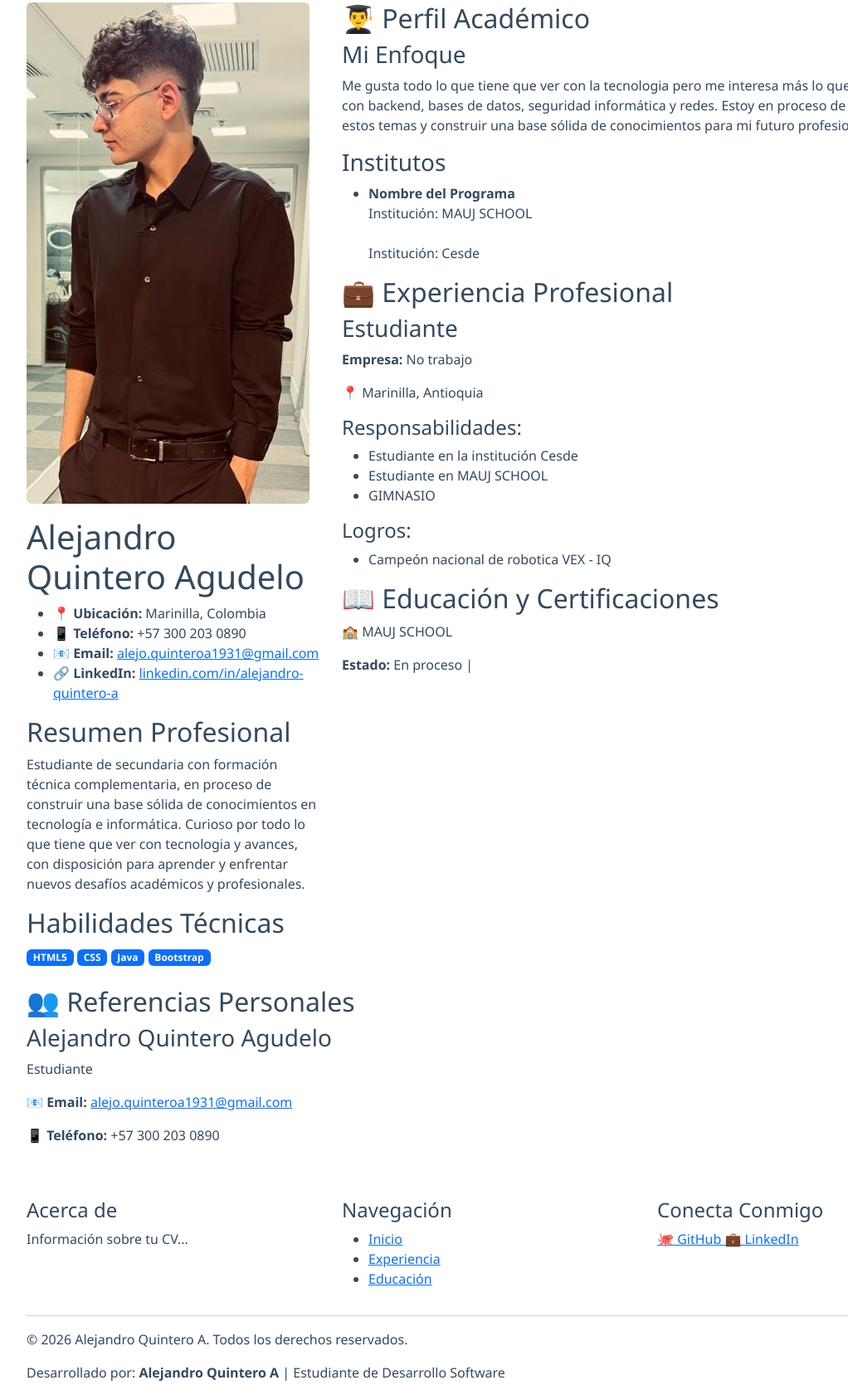
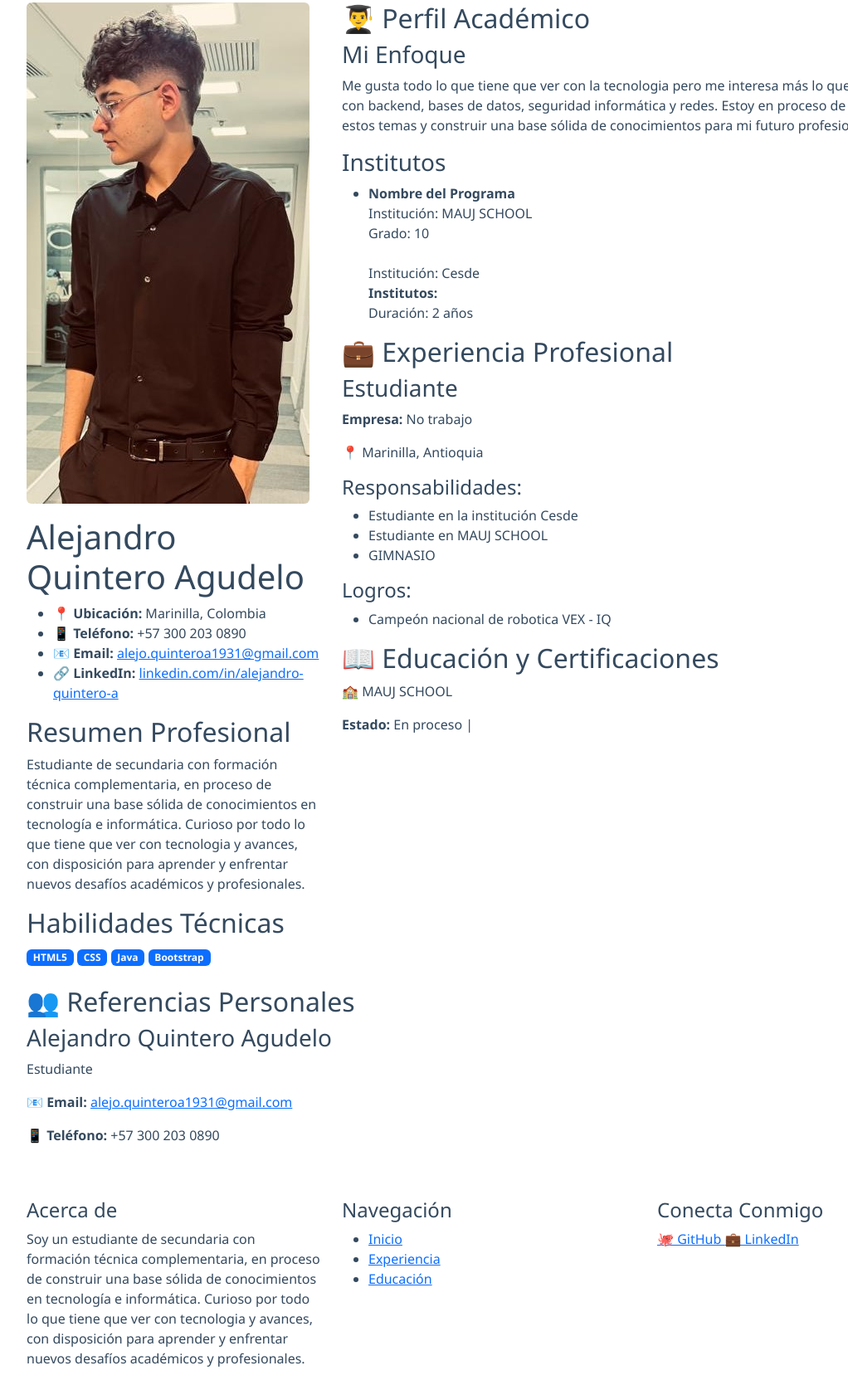
Before and after one commit to Alejo3119/mi-hoja-de-vida, a plain HTML site: page mi-hoja-de-vida/index.html in a window 1280 px wide. Shown: the part 45-1714 px from the top of the page at 83% size, without its empty margins (50-1072 px from the left). Drawn offline with nearby package versions, Linux system fonts and the light colour scheme; files that its build step writes are made by us from their sources.

Commit message:
Correcciones

```diff
--- a/mi-hoja-de-vida/index.html
+++ b/mi-hoja-de-vida/index.html
@@ -3,7 +3,7 @@
   <head>
     <meta charset="UTF-8" />
     <meta name="viewport" content="width=device-width, initial-scale=1.0" />
-    <title>Mi Hoja de Vida - Tu Nombre</title>
+    <title>Mi Hoja de Vida - Alejandro Quintero Agudelo</title>
 
     <!-- IMPORTANTE: Bootstrap CDN -->
     <link
@@ -85,8 +85,11 @@
                 <li>
                   <strong>Nombre del Programa</strong><br />
                   Institución: MAUJ SCHOOL<br />
+                     Grado: 10<br>
                   <strong></strong><br />
-                  Institución: Cesde<br />
+                    Institución: Cesde<br />
+                  <strong>Institutos:</strong><br>
+                    Duración: 2 años<br>
                 </li>
               </ul>
             </section>
@@ -155,7 +158,10 @@
             <section class="col-md-4 footer-section">
                 <h4 class="footer-titulo">Acerca de</h4>
                 <p class="footer-texto">
-                    Información sobre tu CV...
+                    Soy un estudiante de secundaria con formación técnica complementaria,
+                    en proceso de construir una base sólida de conocimientos en tecnología e informática.
+                    Curioso por todo lo que tiene que ver con tecnologia y avances,
+                    con disposición para aprender y enfrentar nuevos desafíos académicos y profesionales.
                 </p>
             </section>
 
```
